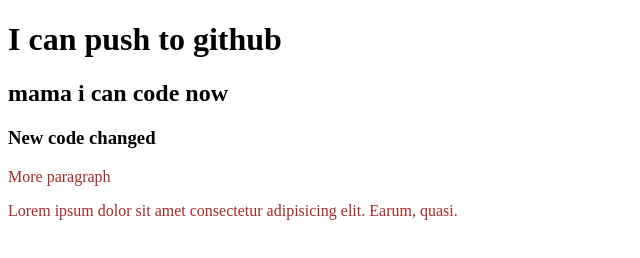
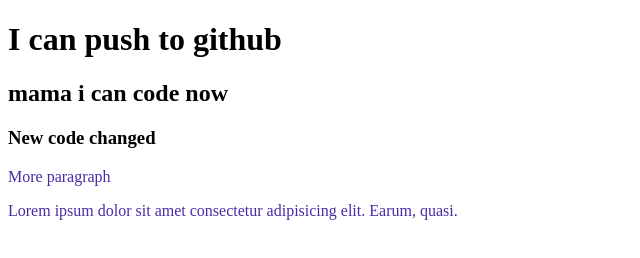
Before and after one commit to tasnimmondoltuba/my-second-repo, a plain HTML site: page index.html in a window 1280 px wide. Shown: the whole page, without its empty margins (0-640 px from the left). Drawn offline with Linux system fonts and the light colour scheme.

Commit message:
style changed again

```diff
--- a/style.css
+++ b/style.css
@@ -1,3 +1,3 @@
 p{
-    color:brown;
+    color:rgb(75, 42, 165);
 }
```
